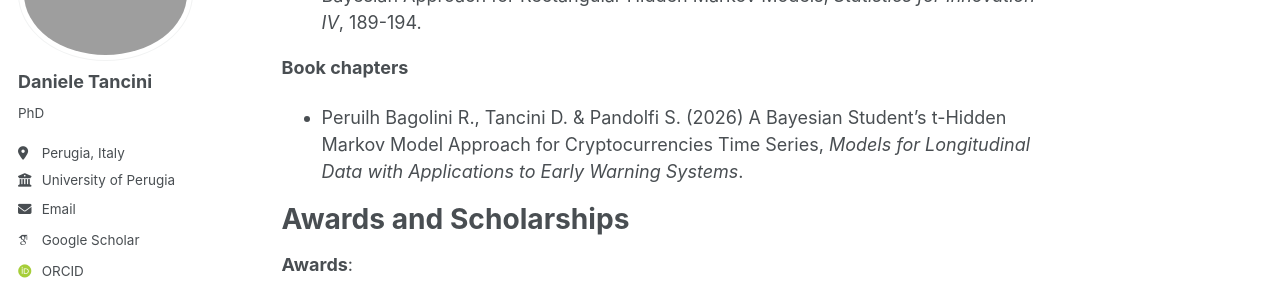
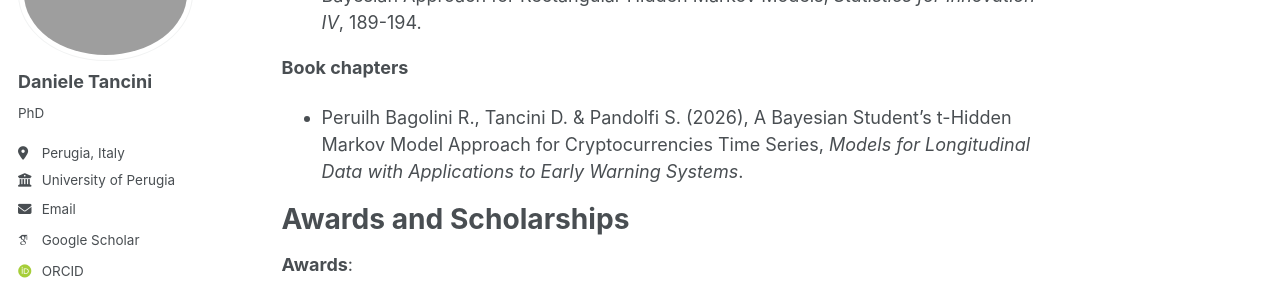
Before and after one commit to DanieleTancini/danieletancini.github.io, a Jekyll site: the page built from _pages/about.md, in a window 1280 px wide and 900 px high, scrolled down 878 px. Shown: the part 172-472 px from the top of the window. Built offline with Jekyll 4.4.1, drawn with Linux system fonts in a browser that asks for light colours; some web fonts are replaced; a script that is not in the unit is left out.

```diff
--- a/_pages/about.md
+++ b/_pages/about.md
@@ -34,7 +34,7 @@ Models, *Statistics for Innovation IV*, 398-403;
 Approach for Rectangular Hidden Markov Models, *Statistics for Innovation IV*, 189-194.
 
 **Book chapters**
-- Peruilh Bagolini R., Tancini D. & Pandolfi S. (2026) A Bayesian Student's t-Hidden Markov Model Approach for Cryptocurrencies Time Series, *Models for Longitudinal Data with Applications to Early Warning Systems*.
+- Peruilh Bagolini R., Tancini D. & Pandolfi S. (2026), A Bayesian Student's t-Hidden Markov Model Approach for Cryptocurrencies Time Series, *Models for Longitudinal Data with Applications to Early Warning Systems*.
 
 Awards and Scholarships
 ======
```
